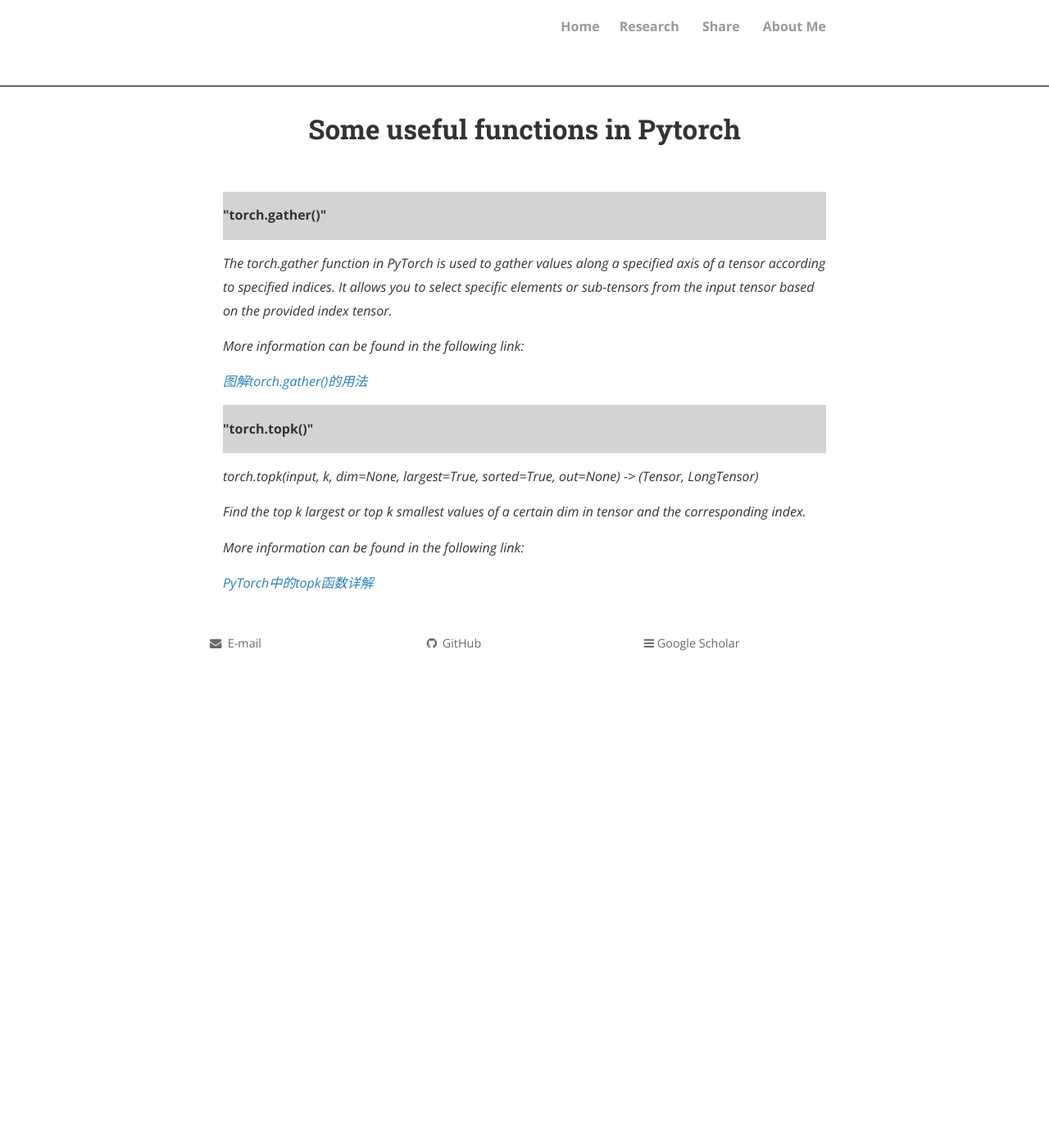
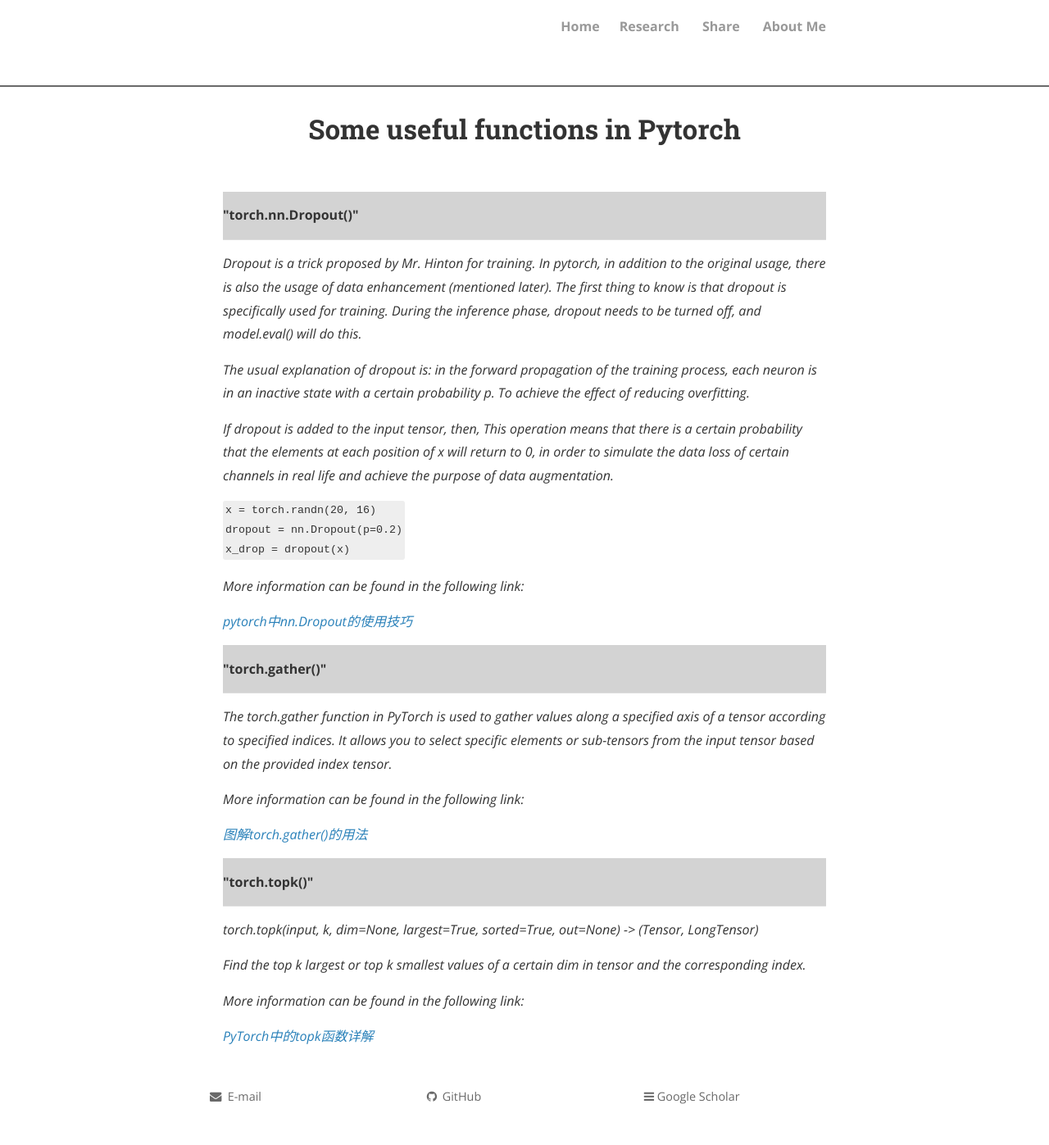
Before and after one commit to sosweetzhang/sosweetzhang.github.io, a Jekyll site: the page built from share/Experience/Some_useful_functions_in_Pytorch.md, in a window 1280 px wide. Shown: the whole page at 82% size. Built offline with Jekyll 4.4.1, drawn with Linux system fonts in a browser that asks for light colours; nearby versions of some CDN libraries; comment, search, counter and statistics services are not loaded; a style sheet for code colours, icons or effects is not loaded; before the commit the page ends 900 px from its top, so only the background shows below that.

Commit message:
Update Some_useful_functions_in_Pytorch.md

````diff
--- a/share/Experience/Some_useful_functions_in_Pytorch.md
+++ b/share/Experience/Some_useful_functions_in_Pytorch.md
@@ -3,6 +3,26 @@ layout: page
 title: Some useful functions in Pytorch
 permalink: /share/Experience/231118_1/
 ---
+
+<table><tr><td bgcolor=lightgray><strong>"torch.nn.Dropout()" </strong></td></tr></table>
+
+<em>Dropout is a trick proposed by Mr. Hinton for training. In pytorch, in addition to the original usage, there is also the usage of data enhancement (mentioned later).
+The first thing to know is that dropout is specifically used for training. During the inference phase, dropout needs to be turned off, and model.eval() will do this.</em>
+
+<em>The usual explanation of dropout is: in the forward propagation of the training process, each neuron is in an inactive state with a certain probability p. To achieve the effect of reducing overfitting.</em>
+
+<em>If dropout is added to the input tensor, then, This operation means that there is a certain probability that the elements at each position of x will return to 0, in order to simulate the data loss of certain channels in real life and achieve the purpose of data augmentation.</em>
+
+```python
+x = torch.randn(20, 16)
+dropout = nn.Dropout(p=0.2)
+x_drop = dropout(x)
+```
+<em>More information can be found in the following link: </em>
+
+<em><a href="https://blog.csdn.net/leviopku/article/details/120786990" title="">pytorch中nn.Dropout的使用技巧</a> </em>
+
+
 
 <table><tr><td bgcolor=lightgray><strong>"torch.gather()" </strong></td></tr></table>
 
````
